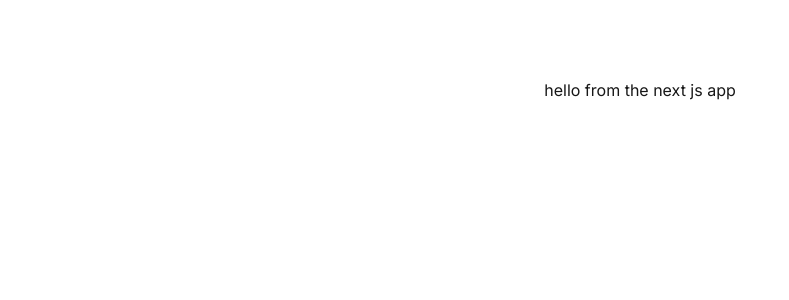
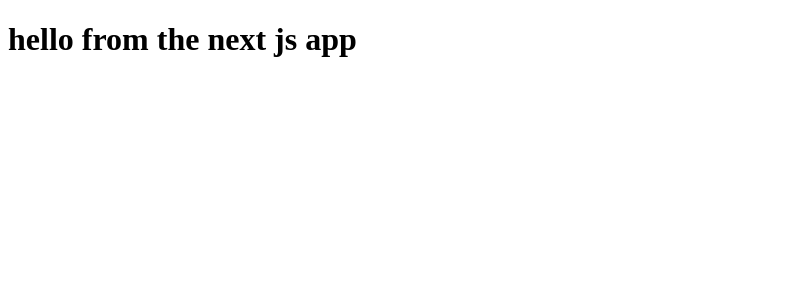
Before and after one commit to shohag-stack/meridian, a Next.js app in the folder frontend/: page / in a window 1280 px wide. Shown: the top 300 px of the page, without its empty margins (0-789 px from the left). Built offline with nearby package versions, Linux system fonts and the light colour scheme.

Commit message:
removed all the layout files

```diff
--- a/frontend/app/layout.tsx
+++ b/frontend/app/layout.tsx
@@ -1,16 +1,4 @@
 import type { Metadata } from "next";
-import { Inter, Barlow } from "next/font/google"
-import "./globals.css";
-
-const geistSans = Inter({
-  variable: "--font-geist-sans",
-  subsets: ['latin']
-});
-const geistMono = Barlow({
-  variable: "--font-geist-mono",
-    subsets: ["latin"],
-     weight: "400",
-});
 
 export const metadata: Metadata = {
   title: "Create Next App",
@@ -24,9 +12,7 @@ export default function RootLayout({
 }>) {
   return (
     <html lang="en">
-      <body
-        className={`${geistSans.className} ${geistMono.variable} antialiased`}
-      >
+      <body>
         {children}
       </body>
     </html>
```
